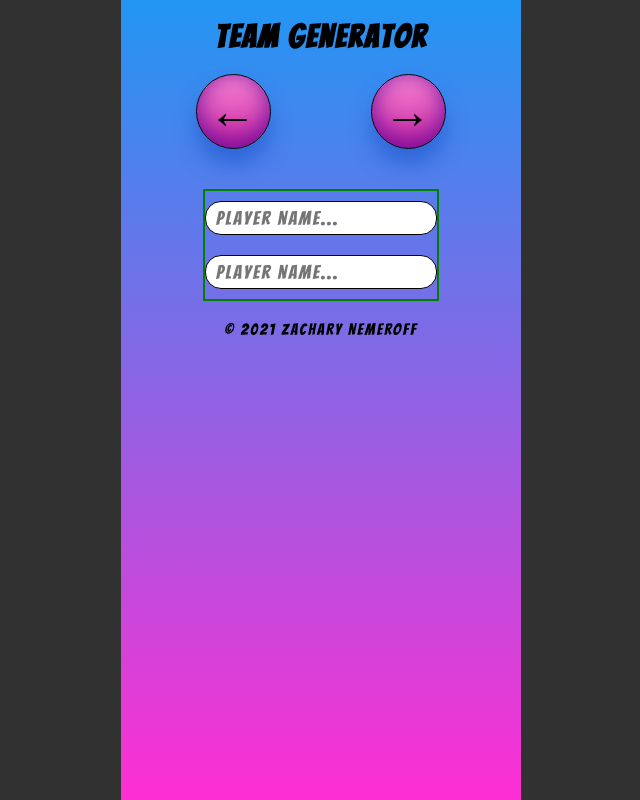
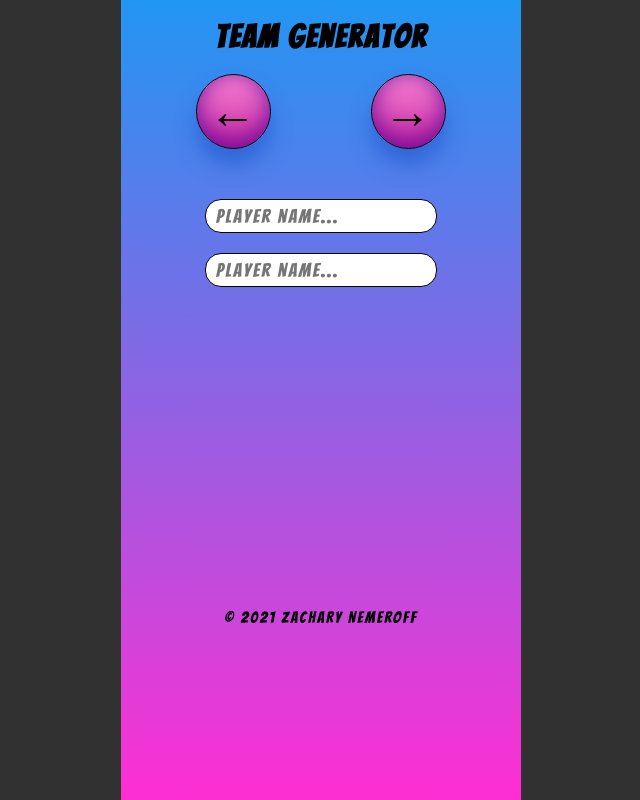
Before and after one commit to ZaneMeroff/team_gen, a Vue app: page /enterNames in a window 1280 px wide. Shown: the whole page, without its empty margins (319-959 px from the left). Built offline with nearby package versions, Linux system fonts and the light colour scheme.

Commit message:
Update style in EnterNames.vue

```diff
--- a/src/views/EnterNames.vue
+++ b/src/views/EnterNames.vue
@@ -74,10 +74,11 @@
 <style scoped>
 
   .name-inputs-container {
-    border: 2px solid green;
     display: flex;
     flex-direction: column;
     align-items: center;
+    height: 400px;
+    overflow-y: scroll;
   }
 
   .enter-names-container {
```
